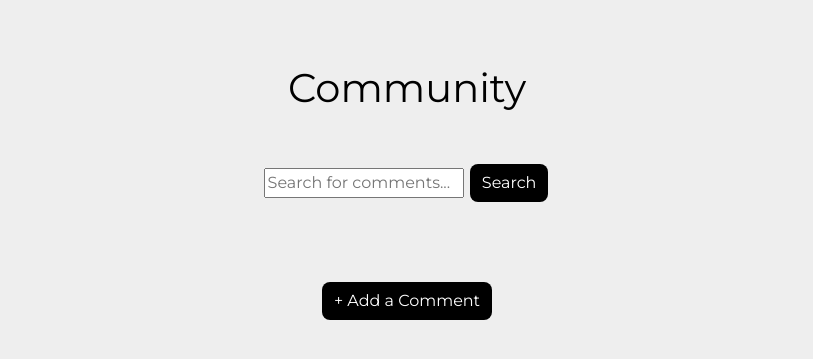
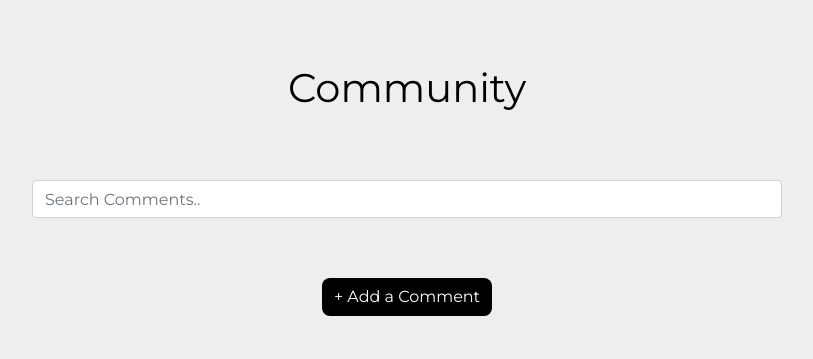
Before and after one commit to matthiaslim/recipe-manager, a Flask app: template app/templates/community.html in a window 1280 px wide. Shown: the part 56-415 px from the top of the page, without its empty margins (233-1046 px from the left). Run offline with Flask 3, Linux system fonts and the light colour scheme; the template is opened without the code that fills it, so the values that code supplies are empty; some libraries are stand-ins or nearby versions.

Commit message:
updated search bar community

```diff
--- a/app/templates/community.html
+++ b/app/templates/community.html
@@ -7,17 +7,17 @@
 <body>
     <h1 class="text-center mb-5">Community</h1>
 
-    <section>
-        <!-- Search Bar -->
-        <div class="search-container">
-            <input type="text" id="searchInput" placeholder="Search for comments...">
-            <button id="searchButton" class="button">Search</button>
+    <div class="container-fluid text-center">
+        <div class="row">
+            <div class="col">
+                <div class="input-group mb-3" style="width: 60%; margin: 20px auto; padding-bottom:40px;">
+                    <input id="searchInput" class="form-control" type="text" placeholder="Search Comments..">
+                </div>
+            </div>
         </div>
-        <br><br><br>
-    </section>
+    </div>
     <section>
         <button id="addCommentButton" class="button">+ Add a Comment</button>
-        <br>
         <div class="list-group">
             {% for comment in comments %}
             <div class="list-group-item">
@@ -230,9 +230,9 @@
                 }
             }
 
-            // Search functionality
-            document.getElementById('searchButton').onclick = function() {
-                var searchQuery = document.getElementById('searchInput').value.toLowerCase();
+            // Search functionality - automatically filter comments as user types
+            document.getElementById('searchInput').addEventListener('input', function() {
+                var searchQuery = this.value.toLowerCase();
                 var comments = document.getElementsByClassName('list-group-item');
                 for (var i = 0; i < comments.length; i++) {
                     var commentText = comments[i].getElementsByClassName('comment-text')[0].innerText.toLowerCase();
@@ -242,7 +242,7 @@
                         comments[i].style.display = 'none';
                     }
                 }
-            };
+            });
         });
     </script>
 </body>
```
